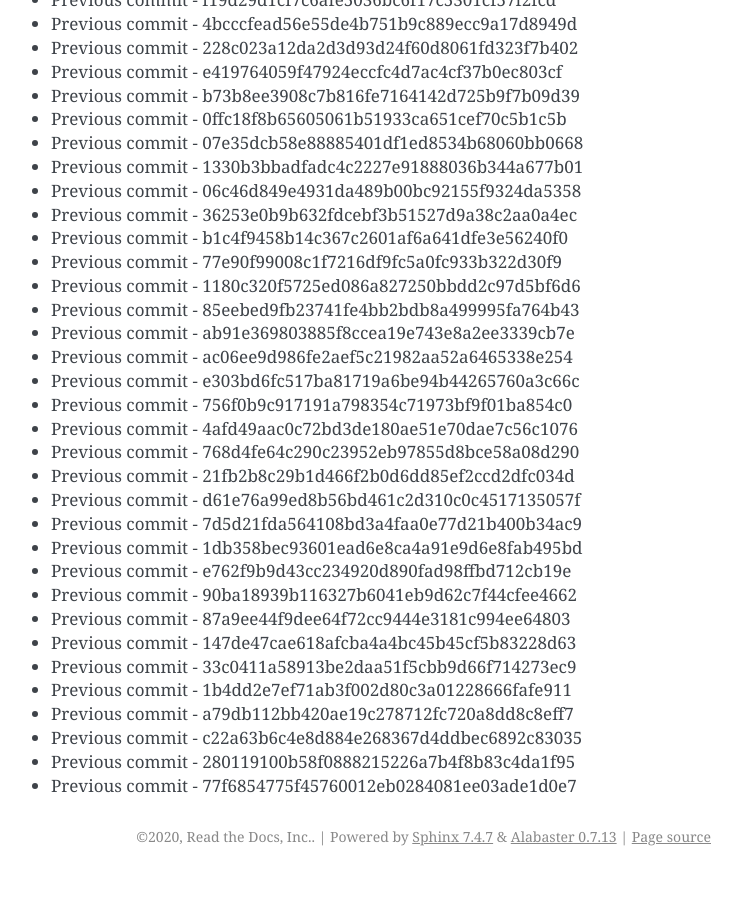
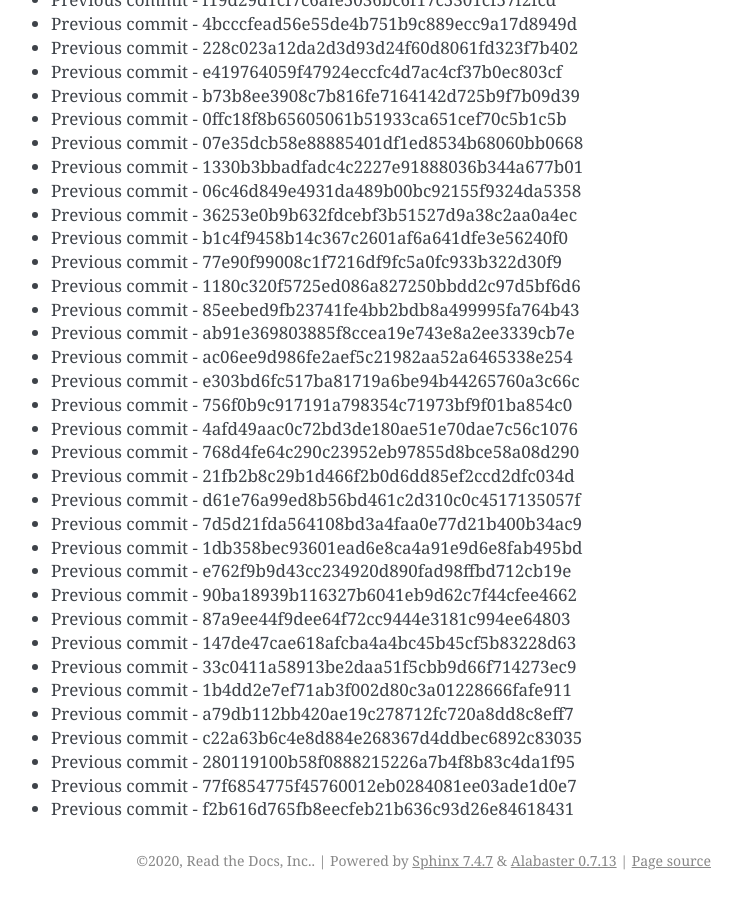
Before and after one commit to readthedocs/rtd-git-stresstest, a Sphinx documentation site: the page built from docs/updates.rst, in a window 1280 px wide and 900 px high, scrolled down 66168 px. Shown: the whole window, without its empty margins (399-1141 px from the left). Built offline with Sphinx 7.4.7, drawn with Linux system fonts in a browser that asks for light colours; before the commit the page ends 67044 px from its top, so only the background shows below that.

Commit message:
Generating commit from previous: f2b616d765fb8eecfeb21b636c93d26e84618431

```diff
--- a/docs/updates.rst
+++ b/docs/updates.rst
@@ -2812,3 +2812,4 @@ It can be tested for any performance characteristics.
 * Previous commit - c22a63b6c4e8d884e268367d4ddbec6892c83035
 * Previous commit - 280119100b58f0888215226a7b4f8b83c4da1f95
 * Previous commit - 77f6854775f45760012eb0284081ee03ade1d0e7
+* Previous commit - f2b616d765fb8eecfeb21b636c93d26e84618431
```
